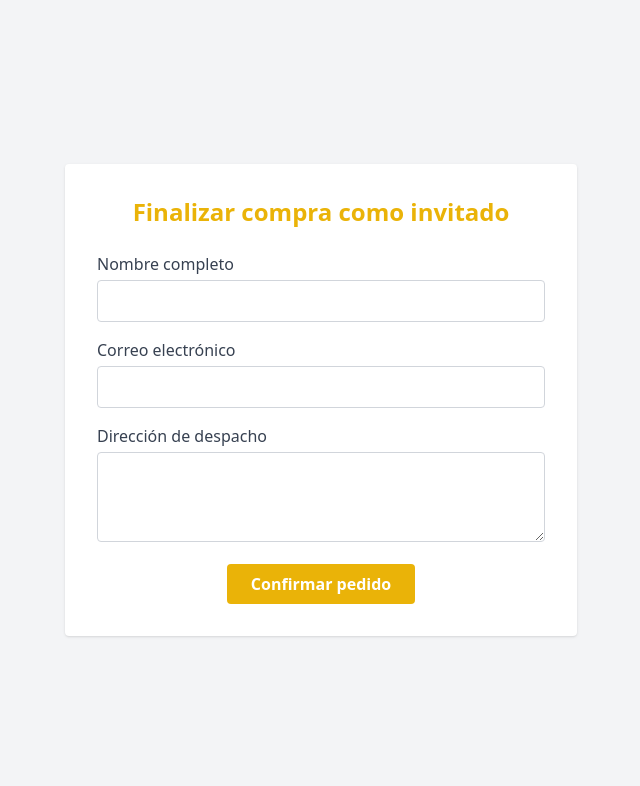
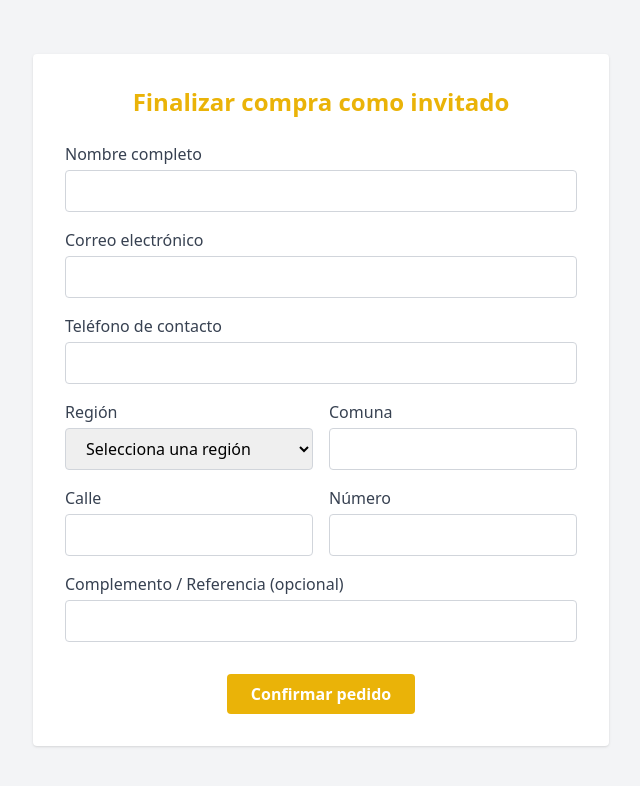
Before and after one commit to zalak3t/ferreteria, a Django app: page /checkout/invitado/ in a window 1280 px wide. Shown: the top 786 px of the page, without its empty margins (319-959 px from the left). Run offline with Django 5.2, Linux system fonts and the light colour scheme; some libraries are stand-ins or nearby versions.

Commit message:
campos agregados para el checkout invitado

```diff
--- a/templates/carrito.html
+++ b/templates/carrito.html
@@ -65,7 +65,7 @@
       </a>
       <button onclick="document.getElementById('modal-compra').classList.remove('hidden')"
               class="bg-green-600 text-white px-6 py-2 rounded hover:bg-green-700 font-semibold transition">
-        Finalizar compra
+        Continuar compra
       </button>
     </div>
 
--- a/templates/checkout_invitado.html
+++ b/templates/checkout_invitado.html
@@ -7,7 +7,7 @@
 </head>
 <body class="bg-gray-100 flex items-center justify-center min-h-screen">
 
-  <div class="bg-white p-8 rounded shadow max-w-lg w-full">
+  <div class="bg-white p-8 rounded shadow max-w-xl w-full">
     <h2 class="text-2xl font-bold text-yellow-500 mb-6 text-center">Finalizar compra como invitado</h2>
 
     {% if error %}
@@ -16,25 +16,77 @@
     </div>
     {% endif %}
 
-    <form method="POST" action="{% url 'checkout_invitado' %}" class="space-y-4">
+    <form method="POST" action="{% url 'checkout_invitado' %}" class="grid grid-cols-1 sm:grid-cols-2 gap-4">
       {% csrf_token %}
-      <div>
+
+      <!-- Nombre -->
+      <div class="sm:col-span-2">
         <label for="nombre" class="block text-gray-700 font-medium">Nombre completo</label>
         <input type="text" name="nombre" id="nombre" required value="{{ nombre|default:'' }}"
                class="w-full mt-1 px-4 py-2 border border-gray-300 rounded focus:ring-yellow-500 focus:border-yellow-500">
       </div>
-      <div>
+
+      <!-- Correo -->
+      <div class="sm:col-span-2">
         <label for="correo" class="block text-gray-700 font-medium">Correo electrónico</label>
         <input type="email" name="correo" id="correo" required value="{{ correo|default:'' }}"
                class="w-full mt-1 px-4 py-2 border border-gray-300 rounded focus:ring-yellow-500 focus:border-yellow-500">
       </div>
+
+      <!-- Teléfono -->
+      <div class="sm:col-span-2">
+        <label for="telefono" class="block text-gray-700 font-medium">Teléfono de contacto</label>
+        <input type="tel" name="telefono" id="telefono" required value="{{ telefono|default:'' }}"
+               class="w-full mt-1 px-4 py-2 border border-gray-300 rounded focus:ring-yellow-500 focus:border-yellow-500">
+      </div>
+
+      <!-- Región -->
       <div>
-        <label for="direccion" class="block text-gray-700 font-medium">Dirección de despacho</label>
-        <textarea name="direccion" id="direccion" required rows="3"
-                  class="w-full mt-1 px-4 py-2 border border-gray-300 rounded focus:ring-yellow-500 focus:border-yellow-500">{{ direccion|default:'' }}</textarea>
+        <label for="region" class="block text-gray-700 font-medium">Región</label>
+        <select name="region" id="region" required
+                class="w-full mt-1 px-4 py-2 border border-gray-300 rounded focus:ring-yellow-500 focus:border-yellow-500">
+          <option value="">Selecciona una región</option>
+          <option>Región Metropolitana</option>
+          <option>Valparaíso</option>
+          <option>Biobío</option>
+          <option>Maule</option>
+          <option>La Araucanía</option>
+          <!-- Agrega más si quieres -->
+        </select>
       </div>
-      <div class="text-center">
-        <button type="submit" class="bg-yellow-500 text-white font-semibold px-6 py-2 rounded hover:bg-yellow-600 transition">
+
+      <!-- Comuna -->
+      <div>
+        <label for="comuna" class="block text-gray-700 font-medium">Comuna</label>
+        <input type="text" name="comuna" id="comuna" required value="{{ comuna|default:'' }}"
+               class="w-full mt-1 px-4 py-2 border border-gray-300 rounded focus:ring-yellow-500 focus:border-yellow-500">
+      </div>
+
+      <!-- Calle -->
+      <div>
+        <label for="calle" class="block text-gray-700 font-medium">Calle</label>
+        <input type="text" name="calle" id="calle" required value="{{ calle|default:'' }}"
+               class="w-full mt-1 px-4 py-2 border border-gray-300 rounded focus:ring-yellow-500 focus:border-yellow-500">
+      </div>
+
+      <!-- Número -->
+      <div>
+        <label for="numero" class="block text-gray-700 font-medium">Número</label>
+        <input type="text" name="numero" id="numero" required value="{{ numero|default:'' }}"
+               class="w-full mt-1 px-4 py-2 border border-gray-300 rounded focus:ring-yellow-500 focus:border-yellow-500">
+      </div>
+
+      <!-- Complemento -->
+      <div class="sm:col-span-2">
+        <label for="complemento" class="block text-gray-700 font-medium">Complemento / Referencia (opcional)</label>
+        <input type="text" name="complemento" id="complemento" value="{{ complemento|default:'' }}"
+               class="w-full mt-1 px-4 py-2 border border-gray-300 rounded focus:ring-yellow-500 focus:border-yellow-500">
+      </div>
+
+      <!-- Botón -->
+      <div class="sm:col-span-2 text-center mt-4">
+        <button type="submit"
+                class="bg-yellow-500 text-white font-semibold px-6 py-2 rounded hover:bg-yellow-600 transition">
           Confirmar pedido
         </button>
       </div>
--- a/tienda/views.py
+++ b/tienda/views.py
@@ -1,5 +1,5 @@
 from django.shortcuts import render, get_object_or_404, redirect
-from .models import Producto, Categoria
+from .models import Producto, Categoria , Pedido , PedidoItem
 from django.contrib.auth.models import User
 from django.contrib.auth import login
 from django.views.decorators.http import require_POST
@@ -112,28 +112,33 @@ def checkout_invitado(request):
     if request.method == "POST":
         nombre = request.POST.get('nombre')
         correo = request.POST.get('correo')
-        direccion = request.POST.get('direccion')
+        telefono = request.POST.get('telefono')
+        region = request.POST.get('region')
+        comuna = request.POST.get('comuna')
+        calle = request.POST.get('calle')
+        numero = request.POST.get('numero')
+        complemento = request.POST.get('complemento')
 
         # Validación básica
-        if not nombre or not correo or not direccion:
+        if not all([nombre, correo, telefono, region, comuna, calle, numero]):
             return render(request, 'checkout_invitado.html', {
-                'error': 'Todos los campos son obligatorios.',
-                'nombre': nombre,
-                'correo': correo,
-                'direccion': direccion
+                'error': 'Todos los campos obligatorios deben estar completos.',
+                'nombre': nombre, 'correo': correo, 'telefono': telefono,
+                'region': region, 'comuna': comuna, 'calle': calle,
+                'numero': numero, 'complemento': complemento
             })
 
         try:
             validate_email(correo)
         except ValidationError:
             return render(request, 'checkout_invitado.html', {
-                'error': 'Correo inválido.',
-                'nombre': nombre,
-                'correo': correo,
-                'direccion': direccion
+                'error': 'Correo electrónico inválido.',
+                'nombre': nombre, 'correo': correo, 'telefono': telefono,
+                'region': region, 'comuna': comuna, 'calle': calle,
+                'numero': numero, 'complemento': complemento
             })
 
-        # Crear pedido como invitado
+        # Crear pedido
         carrito = request.session.get('carrito', {})
         if not carrito:
             return redirect('/')
@@ -144,7 +149,12 @@ def checkout_invitado(request):
             total=0,
             nombre_cliente=nombre,
             correo_cliente=correo,
-            direccion_cliente=direccion
+            telefono=telefono,
+            region=region,
+            comuna=comuna,
+            calle=calle,
+            numero=numero,
+            complemento=complemento,
         )
 
         for id_str, cantidad in carrito.items():
@@ -160,6 +170,8 @@ def checkout_invitado(request):
 
         pedido.total = total
         pedido.save()
+
+        # Vaciar carrito
         request.session['carrito'] = {}
 
         return redirect('pago_pendiente', pedido_id=pedido.id)
```
Also changed, not shown: tienda/models.py (+30 -0 lines), db.sqlite3.
